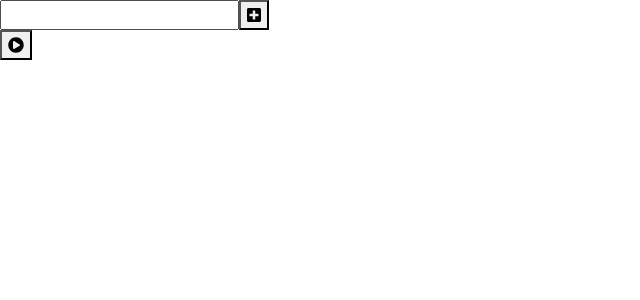
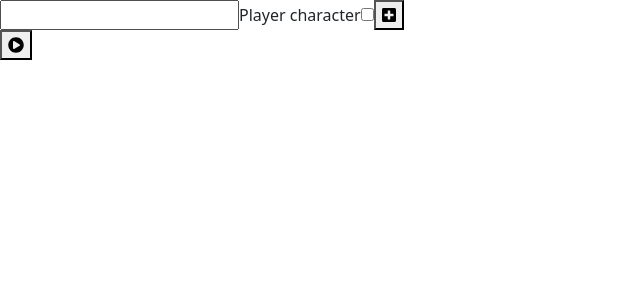
Before and after one commit to kabarakh/initiative-react, a React (Create React App) app: page / in a window 1280 px wide. Shown: the top 300 px of the page, without its empty margins (0-640 px from the left). Built offline with nearby package versions, Linux system fonts and the light colour scheme.

Commit message:
TASK: distinguish between players and npcs in encounter list and during end encounter
closes #4

```diff
--- a/src/Components/Molecules/AddNewParticipant/AddNewParticipant.tsx
+++ b/src/Components/Molecules/AddNewParticipant/AddNewParticipant.tsx
@@ -1,16 +1,16 @@
 import { FormEvent, useState } from 'react';
 import { FontAwesomeIcon } from '@fortawesome/react-fontawesome';
 import { faPlusSquare } from '@fortawesome/free-solid-svg-icons';
+import { EncounterService } from '../../../Services/EncounterService';
 
 interface Props {
-  onSubmitHandler(name: string): boolean;
-
   setMessageText(message: string): void;
 }
 
-export function AddNewParticipant({ onSubmitHandler, setMessageText }: Props) {
+export function AddNewParticipant({ setMessageText }: Props) {
   const [name, setName] = useState('');
   const [className, setClassName] = useState('');
+  const [isPlayer, setIsPlayer] = useState(false);
 
   const updateName = (eventHandler: FormEvent<HTMLInputElement>) => {
     eventHandler.preventDefault();
@@ -19,12 +19,17 @@ export function AddNewParticipant({ onSubmitHandler, setMessageText }: Props) {
     setName(eventHandler.currentTarget.value);
   };
 
+  const updateType = () => {
+    setIsPlayer(!isPlayer);
+  };
+
   const submitHandler = (eventHandler: FormEvent<HTMLFormElement>) => {
     eventHandler.preventDefault();
     setClassName('');
+    setIsPlayer(false);
 
     if (name !== '') {
-      const result = onSubmitHandler(name);
+      const result = EncounterService.addParticipant(name, isPlayer);
       if (result === true) {
         setName('');
       } else {
@@ -38,6 +43,10 @@ export function AddNewParticipant({ onSubmitHandler, setMessageText }: Props) {
     <div className="add-participant">
       <form onSubmit={submitHandler} className={className}>
         <input type="text" value={name} onInput={updateName} />
+        <label>
+          Player character
+          <input type="checkbox" value="1" checked={isPlayer} onChange={updateType} />
+        </label>
         <button type="submit">
           <FontAwesomeIcon icon={faPlusSquare} />
         </button>
--- a/src/Components/Molecules/ParticipantList/CombatParticipantList.tsx
+++ b/src/Components/Molecules/ParticipantList/CombatParticipantList.tsx
@@ -1,6 +1,6 @@
 import { Participant } from '../../../DataTypes/Interfaces';
-import { map } from 'lodash';
-import { ListTypes, States } from '../../../DataTypes/Constants';
+import { filter, map } from 'lodash';
+import { ListTypes, ParticipantTypes, States } from '../../../DataTypes/Constants';
 import { EncounterService } from '../../../Services/EncounterService';
 import { faAngleDoubleRight, faHandPointRight, faStopCircle } from '@fortawesome/free-solid-svg-icons';
 import { FontAwesomeIcon } from '@fortawesome/react-fontawesome';
@@ -16,7 +16,8 @@ interface Props {
 
 export function CombatParticipantList({ participants, setMessageText, currentParticipant, currentRound }: Props) {
   const endEncounter = (): void => {
-    const resetParticipants = map(participants, (participant: Participant) => {
+    let resetParticipants = filter(participants, { type: ParticipantTypes.player });
+    resetParticipants = map(resetParticipants, (participant: Participant) => {
       participant.initiative = 0;
       participant.state = States.normal;
       return participant;
--- a/src/Components/Molecules/ParticipantList/PrepareParticipantList.tsx
+++ b/src/Components/Molecules/ParticipantList/PrepareParticipantList.tsx
@@ -90,7 +90,7 @@ export function PrepareParticipantList({ setMessageText, participants }: Props)
           </div>
         );
       })}
-      <AddNewParticipant setMessageText={setMessageText} onSubmitHandler={EncounterService.addParticipant} />
+      <AddNewParticipant setMessageText={setMessageText} />
       <button onClick={startEncounter}>
         <FontAwesomeIcon icon={faPlayCircle} />
       </button>
--- a/src/DataTypes/Constants.tsx
+++ b/src/DataTypes/Constants.tsx
@@ -8,3 +8,8 @@ export enum ListTypes {
   prepare = 'prepare',
   combat = 'combat',
 }
+
+export enum ParticipantTypes {
+  player = 'player',
+  npc = 'npc',
+}
--- a/src/DataTypes/Interfaces.tsx
+++ b/src/DataTypes/Interfaces.tsx
@@ -1,9 +1,10 @@
-import { ListTypes, States } from './Constants';
+import { ListTypes, ParticipantTypes, States } from './Constants';
 
 export interface Participant {
   name: string;
   state: States;
   initiative: number;
+  type: ParticipantTypes;
 }
 
 export interface Encounter {
--- a/src/Services/EncounterService.tsx
+++ b/src/Services/EncounterService.tsx
@@ -1,7 +1,7 @@
 import { Encounter, Participant } from '../DataTypes/Interfaces';
 import { BehaviorSubject } from 'rxjs';
 import { find, findIndex, map } from 'lodash';
-import { ListTypes, States } from '../DataTypes/Constants';
+import { ListTypes, ParticipantTypes, States } from '../DataTypes/Constants';
 
 export namespace EncounterService {
   export const defaultEncounter: Encounter = {
@@ -61,7 +61,7 @@ export namespace EncounterService {
     refresh();
   }
 
-  export const addParticipant = (name: string): boolean => {
+  export const addParticipant = (name: string, isPlayer: boolean): boolean => {
     const foundElements = find(encounter.participants, (participant: Participant) => {
       return name.toLowerCase() === participant.name.toLowerCase();
     });
@@ -74,6 +74,7 @@ export namespace EncounterService {
       name: name,
       initiative: 0,
       state: States.normal,
+      type: isPlayer ? ParticipantTypes.player : ParticipantTypes.npc,
     };
 
     const newEncounter = { ...encounter };
```
